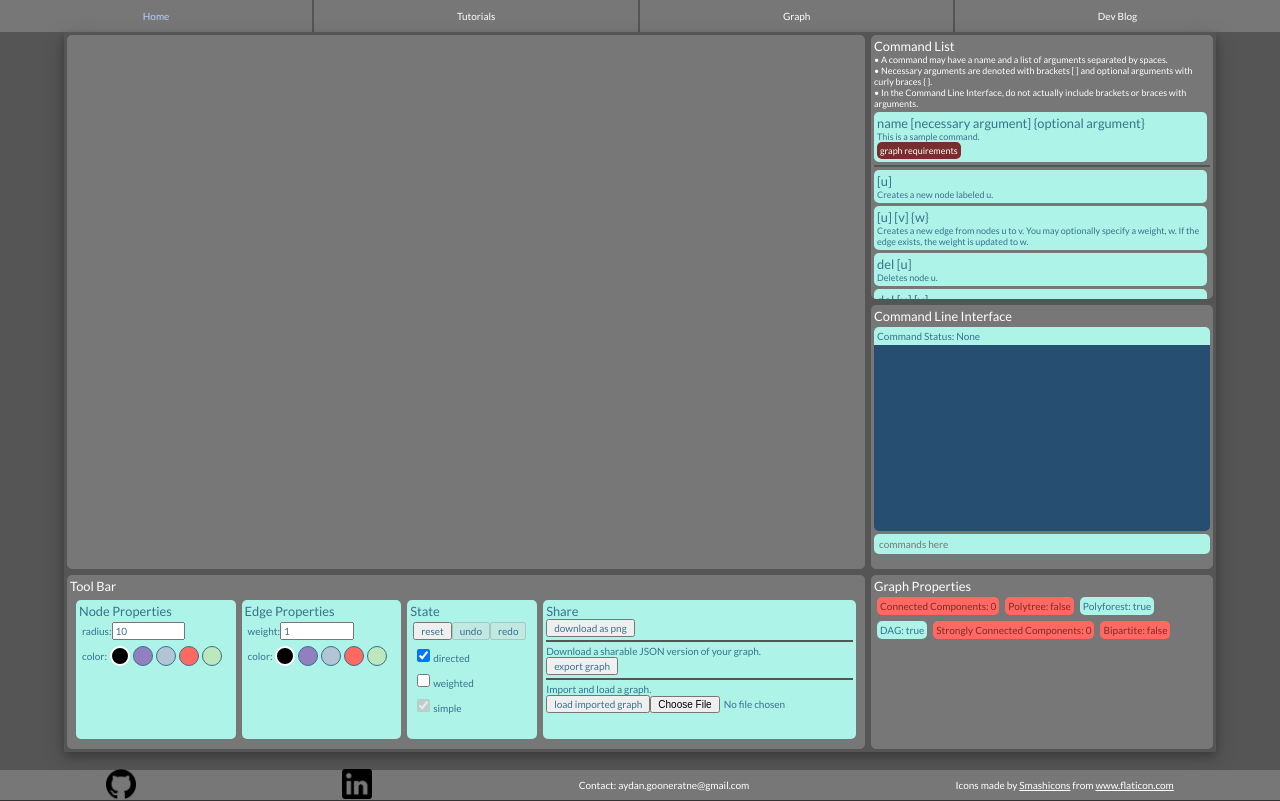
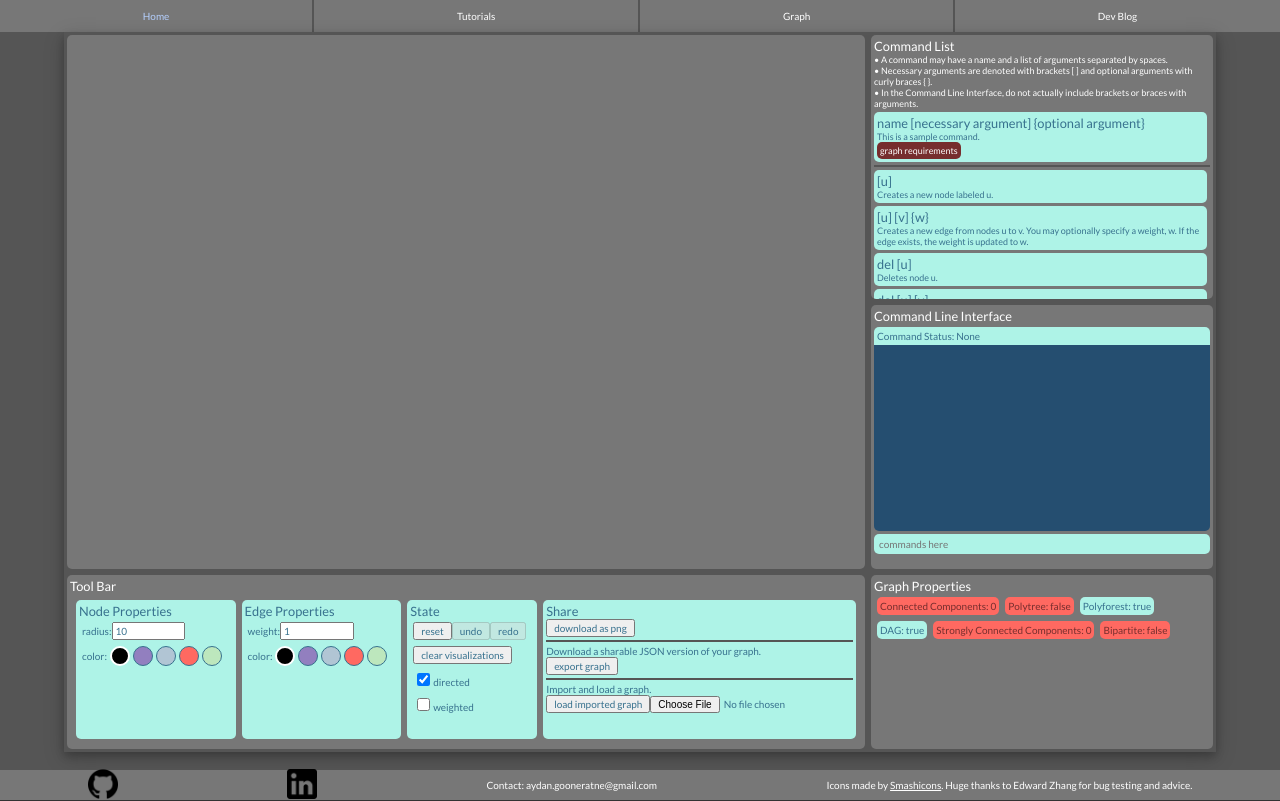
Before and after one commit to aydangoon/Graph-Library, a React (Create React App) app: page /Graph-Library/graph in a window 1280 px wide. Built offline with nearby package versions, Linux system fonts and the light colour scheme.

Commit message:
added a clear vis option, fixed an edge weight bug where it was a nonnumeric character. Added some tutorial videos

```diff
--- a/public/index.html
+++ b/public/index.html
@@ -32,7 +32,7 @@
             <a href='https://github.com/aydangoon'><img src='./git.png' alt='wat' width='30px'></img></a>
             <a href='https://www.linkedin.com/in/aydan-gooneratne-118b49178/'><img src='./lin.png' alt='wat' width='30px'></img></a>
             <div> Contact: aydan.gooneratne@gmail.com </div>
-            <div>Icons made by <a href="https://smashicons.com/" title="Smashicons">Smashicons</a> from <a href="https://www.flaticon.com/" title="Flaticon">www.flaticon.com</a></div>
+            <div>Icons made by <a href="https://smashicons.com/" title="Smashicons">Smashicons</a>. Huge thanks to Edward Zhang for bug testing and advice.</div>
         </footer>
     </div>
 
--- a/src/components/tutorial/Tutorial.css
+++ b/src/components/tutorial/Tutorial.css
@@ -1,4 +1,20 @@
 #tutorial {
-    margin-top: 20%;
     animation: fade-in 1s;
 }
+
+*[class~='video-sect'] {
+    display: flex;
+    flex-direction: column;
+    align-items: center;
+    width: 50%;
+    margin: auto;
+    margin-top: var(--gen-mar);
+
+}
+*[class~='video-sect'] > * {
+    display: flex;
+    flex-direction: column;
+    align-items: center;
+    width: 50%;
+    margin: var(--mar);
+}
--- a/src/components/tutorial/Tutorial.js
+++ b/src/components/tutorial/Tutorial.js
@@ -5,9 +5,20 @@ export default class Tutorial extends React.Component {
     render() {
         return (
             <div id = 'tutorial'>
-                <div className = 'title'> ¯\_(ツ)_/¯</div>
-                <div className = 'subtitle'>sorry... nothing here yet </div>
+                <div className = 'section video-sect'>
+                    <div className = 'subtitle'> Adding, Moving and Deleting Edges and Nodes </div>
+                    <iframe width="420" height="315"
+                    src="https://www.youtube.com/embed/FatNwfX_AOs" allowFullScreen={true}>
+                    </iframe>
+                </div>
+                <div className = 'section video-sect'>
+                    <div className = 'subtitle'> Using the Command Line Interface </div>
+                    <iframe width="420" height="315"
+                    src="https://www.youtube.com/embed/v5xRNk93S0o" allowFullScreen={true}>
+                    </iframe>
+                </div>
             </div>
+
         )
     }
 }
--- a/src/graph-tool/GraphTool.js
+++ b/src/graph-tool/GraphTool.js
@@ -228,7 +228,7 @@ export default class GraphTool extends React.Component {
     render() {
 
         //console.log('__________________________')
-        // console.log(this.state.graph.directed)
+        //console.log(this.state.graph.directed)
         //console.log(this.state.graph.edges)
         //console.log(this.state.graph.raw.al)
 
@@ -258,6 +258,8 @@ export default class GraphTool extends React.Component {
                                 toolSettings={this.state.toolSettings}
                                 changeFunc={this.changeToolSetting} />
                             <StateManager
+                                handleActions={this.handleActions}
+                                graph={this.state.graph}
                                 clearFunc={this.clear}
                                 undoFunc={this.undo}
                                 redoFunc={this.redo}
--- a/src/graph-tool/components/CommandLineInterface.js
+++ b/src/graph-tool/components/CommandLineInterface.js
@@ -55,6 +55,9 @@ export class CLI extends React.Component {
                             throw 'no self edges.'
                         }
                         if (graph.hasNode(u) && graph.hasNode(v)) {
+                            if (w !== undefined && isNaN(w)) {
+                                throw 'edge weight is not a number'
+                            }
                             if (graph.hasEdge(u, v)) {
                                 if (w === undefined) {
                                     throw 'edge already exists.'
@@ -112,6 +115,9 @@ export class CLI extends React.Component {
                     break
                     case 'clear':
                         actions.push(Transformations.clear(graph))
+                    break
+                    case 'clearvis':
+                        actions.push(Visualizations.clearVisualizations(graph))
                     break
                     case 'kosaraju':
                         actions.push(Transformations.kosaraju(graph, style))
--- a/src/graph-tool/components/CommandList.js
+++ b/src/graph-tool/components/CommandList.js
@@ -37,9 +37,10 @@ export class CommandList extends React.Component {
                     {Command('eulpat', 'Visualizes an eulerian path if one exists.', ['undirected'])}
                     {Command('comp', 'Turns the graph into its complement.', ['undirected'])}
                     {Command('clear', 'Deletes all edges and nodes in the graph.')}
+                    {Command('clearvis', 'Clears all visualization artifacts on graph. This includes eulerian markers, dijkstra markers, etc.')}
                     {/*Command('bipartite', 'Colors bipartite graphs', ['bipartite'])*/}
-                    {Command('color [u] [col]', 'Changes the color of node u to col. col can be one of the following letters: r, g, b or v.')}
-                    {Command('color [u] [v] [col]', 'Changes the color of edge (u, v) to col. col can be one of the following letters: r, g, b or v.')}
+                    {Command('color [u] [col]', 'Changes the color of node u to col. col can be one of the following letters: r (red), g (green), b (blue), v (violet), bl (black).')}
+                    {Command('color [u] [v] [col]', 'Changes the color of edge (u, v) to col. col can be one of the following letters: r (red), g (green), b (blue), v (violet), bl (black).')}
                     {Command('kosaraju', 'Transforms the graph into its corresponding strongly connected component graph.', ['directed'])}
                     {Command('dijkstra [u] [v]', 'Colors the shortest path from nodes u to v if such a path exists.', ['weighted', 'non-negative'])}
                     {Command('belford [u] [v]', 'Colors the shortest path from nodes u to v if such a path exists.', ['weighted', 'no negative cycles'])}
--- a/src/graph-tool/components/StateManagerComponents.js
+++ b/src/graph-tool/components/StateManagerComponents.js
@@ -1,7 +1,12 @@
 import React from 'react'
+import { clearVisualizations } from '../functions/Visualizations.js'
 import './css/ToolBar.css'
 
 export class StateManager extends React.Component {
+
+    clearVisualizations() {
+        this.props.handleActions(clearVisualizations(this.props.graph), ['clearvis'])
+    }
     render() {
         const clear = this.props.clearFunc
         const undo = this.props.undoFunc
@@ -17,6 +22,9 @@ export class StateManager extends React.Component {
                         <button onClick={redo} disabled={!this.props.canRedo}> redo </button>
                     </div>
                     <div>
+                        <button onClick={() => this.clearVisualizations()}>clear visualizations</button>
+                    </div>
+                    <div>
                         <input type='checkbox' defaultChecked={true}
                             onClick={(cb) => {changeFunc('directed', cb.target.checked)}}
                             disabled={this.props.edgeCount > 0} />
@@ -26,13 +34,13 @@ export class StateManager extends React.Component {
                         <input type='checkbox' onClick={(cb) => {changeFunc('weighted', cb.target.checked)}} />
                         <span>weighted</span>
                     </div>
-                    <div>
+                    {/*<div>
                         <input type='checkbox'
                             onClick={(cb) => {changeFunc('simple', cb.target.checked)}}
                             defaultChecked={true}
                             disabled={true}/>
                         <span>simple</span>
-                    </div>
+                    </div>*/}
                 </div>
             </div>
         )
--- a/src/graph-tool/data-structures/CommandLine.js
+++ b/src/graph-tool/data-structures/CommandLine.js
@@ -43,6 +43,7 @@ export default function CommandLine() {
                 case 'eulcirc':
                 case 'eulpat':
                 case 'stowag':
+                case 'clearvis':
                     return params
                 case 'del':
                     return Parser.parseDel(params)
--- a/src/graph-tool/data-structures/Graph.js
+++ b/src/graph-tool/data-structures/Graph.js
@@ -65,7 +65,7 @@ export default function Graph(directed = true, weighted = false) {
             const style = arguments[2]
             const uNode = this.nodes[u]
             const vNode = this.nodes[v]
-            weight = arguments[3] !== undefined ? (isNaN(arguments[3]) ? 1 : parseInt(arguments[3])) : style.weight
+            weight = arguments[3] !== undefined ? parseInt(arguments[3]) : style.weight
             edge = new Edge(uNode, vNode, style.edgeColor, weight)
         }
 
@@ -160,14 +160,15 @@ export default function Graph(directed = true, weighted = false) {
     }
 
     this.setWeight = (u, v, w) => {
+        let nw = parseInt(w)
         let key = this.edgeKey(u, v)
         let opkey = this.edgeKey(v, u)
         if (this.edges.hasOwnProperty(key)) {
-            this.edges[key].weight = w
+            this.edges[key].weight = nw
         } else if (!this.directed && this.edges.hasOwnProperty(opkey)) {
-            this.edges[opkey].weight = w
+            this.edges[opkey].weight = nw
         }
-        this.raw.setWeight(u, v, w)
+        this.raw.setWeight(u, v, nw)
     }
 
     this.getAllEdgesIncidentOn = (node) => {
--- a/src/graph-tool/functions/Visualizations.js
+++ b/src/graph-tool/functions/Visualizations.js
@@ -23,6 +23,9 @@ export function color(graph, obj, color, isNode = true) {
         break
         case 'g':
             rgbCol = Colors.LIGHT_GREEN
+        break
+        case 'bl':
+            rgbCol = '#000000'
         break
         default:
             throw 'no such color.'
@@ -268,7 +271,25 @@ export function eulerianPath(graph) {
     return actions
 }
 
-
+export function clearVisualizations(graph) {
+    let raw = graph.getRawGraph()
+    let edges = raw.getEdges()
+    let nodes = raw.getNodes()
+    let actions = [new Action('clearvis')]
+    edges.forEach(([u, v]) => {
+        actions.push(color(graph, [u, v], 'bl', false))
+        let edge = graph.getEdge(u, v)
+        if (edge.eulerianMarker !== null) {
+            //console.log('edge', u, v, 'has eul mark', edge.eulerianMarker)
+            actions.push(new Action('eulerian mark', {edge, prev: edge.eulerianMarker, mark: null}))
+            edge.eulerianMarker = null
+        }
+    })
+    nodes.forEach(n => {
+        actions.push(color(graph, n, 'bl'))
+    })
+    return actions
+}
 // not the greatest implementation. Try and improve this later on.
 export function stoerWagner(graph) {
     if (graph.directed) {
```
